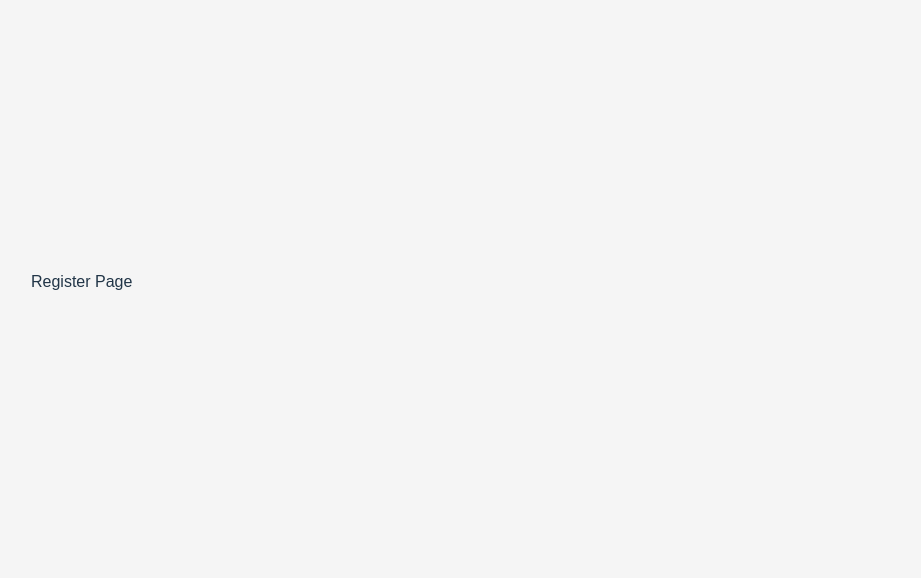
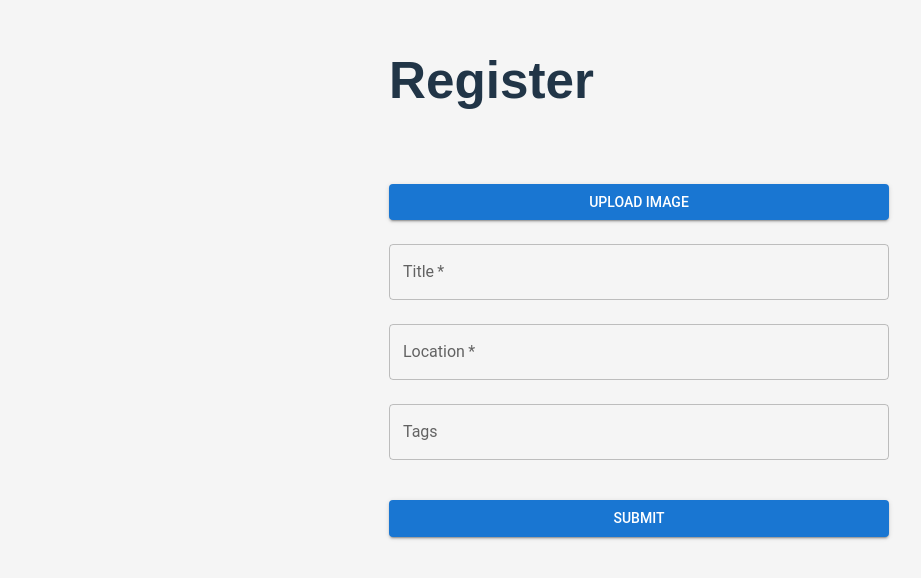
Before and after one commit to sggnology/squad-only, a React (Vite) app in the folder client/: page /register in a window 1280 px wide. Shown: the part 118-696 px from the top of the page, without its empty margins (1-922 px from the left). Built offline with nearby package versions, Linux system fonts and the light colour scheme.

Commit message:
[master] client: 등록 페이지 구현

```diff
--- a/client/src/pages/register/Register.tsx
+++ b/client/src/pages/register/Register.tsx
@@ -1,5 +1,161 @@
-function Register() {
-  return <div>Register Page</div>;
-}
+import React, { useState } from 'react';
+import { TextField, Button, Chip, Box, FormControl, FormGroup, InputLabel, OutlinedInput } from '@mui/material';
+import { useNavigate } from 'react-router-dom';
+
+const Register: React.FC = () => {
+  const [imageUrl, setImageUrl] = useState('');
+  const [imagePreview, setImagePreview] = useState<string | null>(null);
+  const [title, setTitle] = useState('');
+  const [location, setLocation] = useState('');
+  const [tags, setTags] = useState<string[]>([]);
+  const [tagInput, setTagInput] = useState('');
+  const navigate = useNavigate();
+
+  const handleImageChange = async (event: React.ChangeEvent<HTMLInputElement>) => {
+    const file = event.target.files?.[0];
+    if (file) {
+      const reader = new FileReader();
+      reader.onload = () => setImagePreview(reader.result as string);
+      reader.readAsDataURL(file);
+
+      const formData = new FormData();
+      formData.append('file', file);
+
+      try {
+        const response = await fetch('https://your-server.com/upload', {
+          method: 'POST',
+          body: formData,
+        });
+
+        if (response.ok) {
+          const data = await response.json();
+          setImageUrl(data.url);
+        } else {
+          console.error('Failed to upload image');
+        }
+      } catch (error) {
+        console.error('Error uploading image:', error);
+      }
+    }
+  };
+
+  const handleAddTag = (event: React.KeyboardEvent<HTMLInputElement>) => {
+    if (event.key === ' ' && tagInput.trim() !== '') {
+      setTags((prevTags) => [...prevTags, tagInput.trim()]);
+      setTagInput('');
+    }
+  };
+
+  const handleDeleteTag = (tagToDelete: string) => {
+    setTags((prevTags) => prevTags.filter((tag) => tag !== tagToDelete));
+  };
+
+  const handleSubmit = () => {
+    if (!title || !location) {
+      alert('Title and Location are required!');
+      return;
+    }
+
+    const data = {
+      imageUrl,
+      title,
+      location,
+      tags,
+    };
+
+    navigate('/');
+  };
+
+  return (
+    <Box sx={{ maxWidth: 500, margin: '0 auto', padding: 2 }}>
+      <h1>Register</h1>
+      <FormGroup>
+        <FormControl margin="normal">
+          {imagePreview && (
+            <Box
+              component="img"
+              src={imagePreview}
+              alt="Preview"
+              sx={{
+                width: 300,
+                height: 300,
+                objectFit: 'cover',
+                marginTop: 2,
+                display: 'block',
+                marginLeft: 'auto',
+                marginRight: 'auto',
+              }}
+            />
+          )}
+        </FormControl>
+        <FormControl margin="normal">
+          <Button
+            variant="contained"
+            component="label"
+          >
+            Upload Image
+            <input
+              type="file"
+              hidden
+              accept="image/*"
+              onChange={handleImageChange}
+            />
+          </Button>
+        </FormControl>
+
+        <FormControl margin="normal">
+          <TextField
+            fullWidth
+            label="Title"
+            value={title}
+            onChange={(e) => setTitle(e.target.value)}
+            required
+          />
+        </FormControl>
+
+        <FormControl margin="normal">
+          <TextField
+            fullWidth
+            label="Location"
+            value={location}
+            onChange={(e) => setLocation(e.target.value)}
+            required
+          />
+        </FormControl>
+
+        <FormControl margin="normal">
+          <TextField
+            fullWidth
+            label="Tags"
+            value={tagInput}
+            onChange={(e) => setTagInput(e.target.value)}
+            onKeyDown={handleAddTag}
+            placeholder="Type a tag and press space"
+          />
+          <Box sx={{ display: 'flex', flexWrap: 'wrap', gap: 1, marginTop: 2 }}>
+            {tags.map((tag, index) => (
+              <Chip
+                key={index}
+                label={tag}
+                onDelete={() => handleDeleteTag(tag)}
+                color="primary"
+              />
+            ))}
+          </Box>
+        </FormControl>
+
+        <FormControl margin="normal">
+          <Button
+            variant="contained"
+            color="primary"
+            onClick={handleSubmit}
+          >
+            Submit
+          </Button>
+        </FormControl>
+      </FormGroup>
+    </Box>
+  );
+};
 
 export default Register;
--- a/client/src/theme.ts
+++ b/client/src/theme.ts
@@ -6,7 +6,7 @@ const theme = createTheme({
       main: '#1976d2', // Default blue color
     },
     secondary: {
-      main: '#dc004e', // Default pink color
+      main: '#ebebeb', // Default grey color
     },
   },
   typography: {
```
